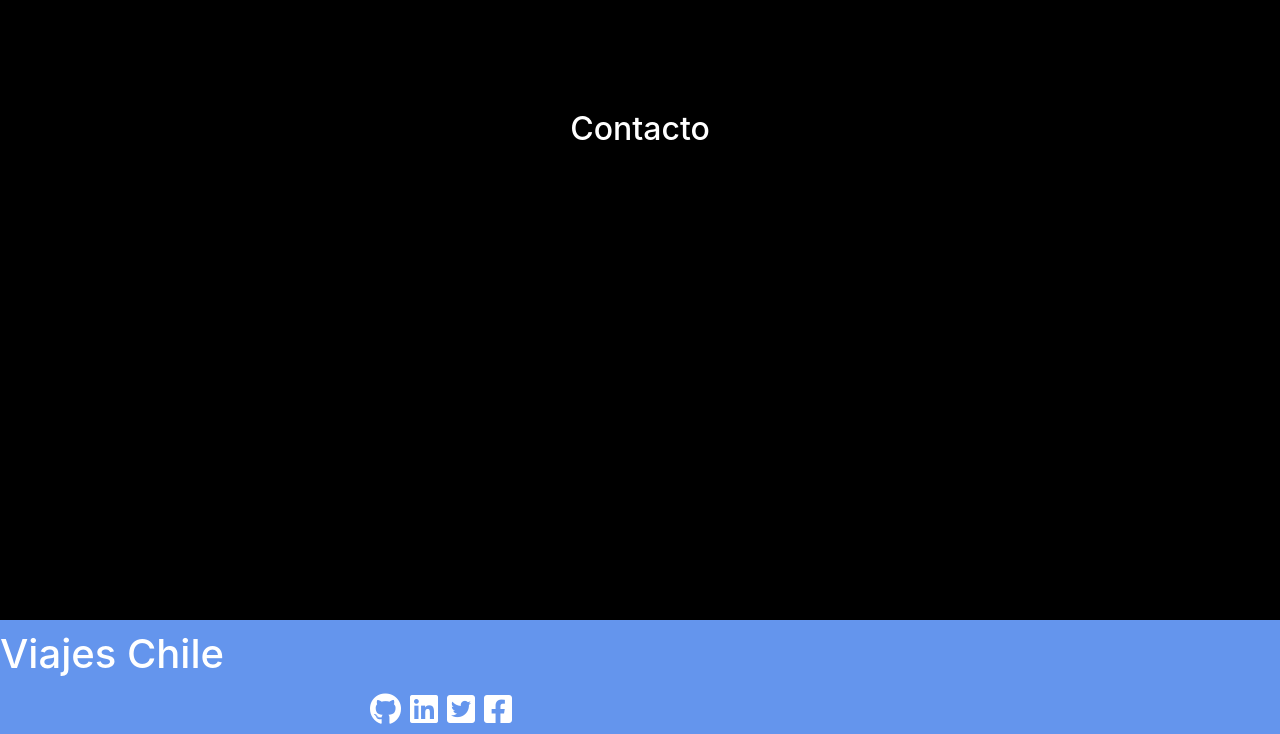
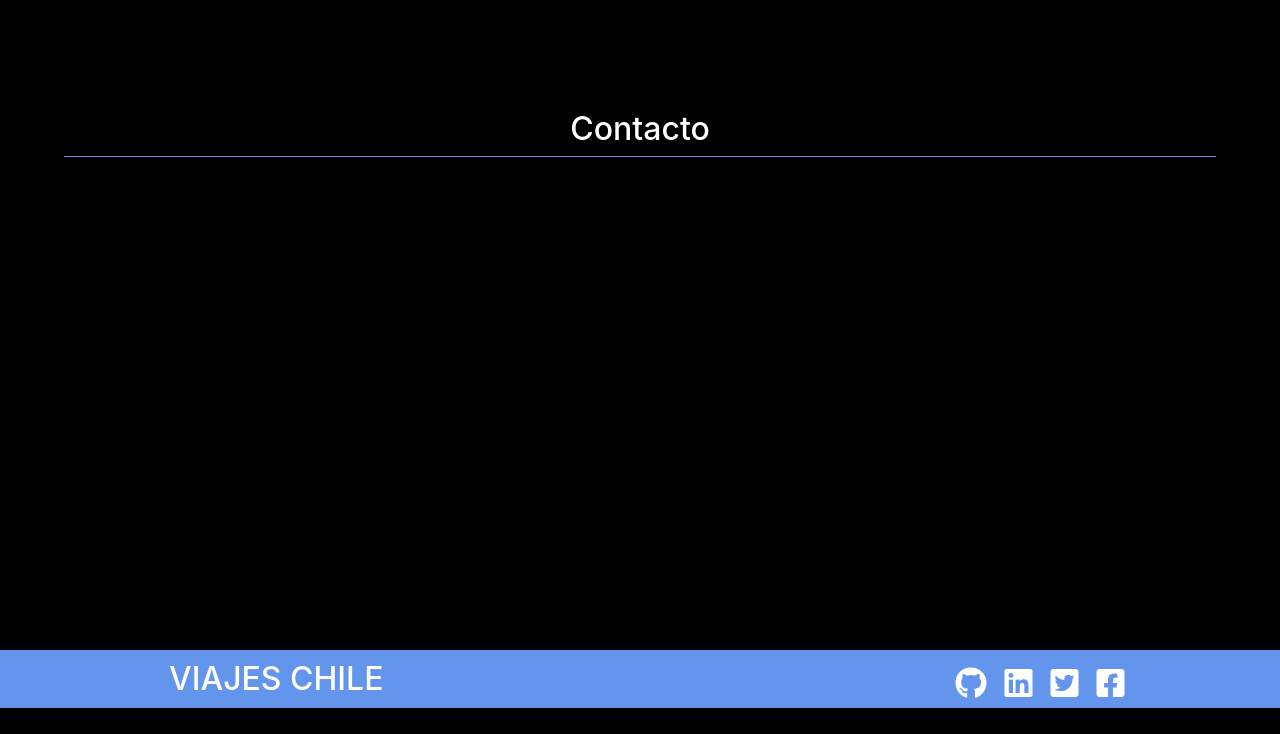
Before and after one commit to sgmirandaa/PruebaViajes, a plain HTML site: page index.html in a window 1280 px wide. Shown: the part 1969-2703 px from the top of the page. After the commit the page ends 2677 px from the top, so only its background shows below. Drawn offline with nearby package versions, Linux system fonts and the light colour scheme; a script that the page names is missing.

Commit message:
Cambios esteticos de letras, pie de paginas , espacios y margenes.

```diff
--- a/assets/style.css
+++ b/assets/style.css
@@ -1,3 +1,7 @@
+html{
+    scroll-behavior: smooth;
+}
+
 .header{
     background-color: transparent;
 }
@@ -55,6 +59,8 @@ body{
 .piePagina{
     background-color: cornflowerblue;
     color: white;
+    text-align: left;
+    padding-top: 10px;
 }
 hr {
     border: 0 nonec cornflowerblue;
@@ -69,15 +75,26 @@ p{
     background-color: cornflowerblue;
 }
 
-.viajesChile{
-    text-align: left;
-    padding-top: 10px;
+.gridFooter{
+    display: grid;
+    grid-template-columns: auto auto;
 }
-
 
 .iconosContactos{
     text-align: right;
-    width: 40%;
     font-size: 200%;
-    padding: auto;
+    padding-right: 25%;
 }
+
+.viajesChile{
+    text-align: left;
+    padding-left: 25%;
+}
+
+.padding-iconos{
+    padding: 1%;
+}
+
+.espacio{
+    padding-bottom: 2%;
+}
--- a/index.html
+++ b/index.html
@@ -28,7 +28,6 @@
       </nav>
       <div>
         <nav class="navbar navbar-expand-md navbar-dark justify-content-center">
-          <a class="navbar-brand abs" href="#">Bienvenido</a>
           <button class="navbar-toggler" type="button" data-toggle="collapse" data-target="#collapsingNavbar">
             <span class="navbar-toggler-icon"></span>
           </button>
@@ -163,6 +162,7 @@
     <div class="Contacto">
       <div>
         <h2>Contacto</h2>
+        <hr class="espacio">
       </div>
 
       <div data-tf-widget="denAmnbk" style="width:100%;height:400px;"></div>
@@ -172,14 +172,16 @@
 
   <!---Pie de Pagina--->
   <footer class="piePagina">
-    <div class="viajesChile">
-      <h1>Viajes Chile</h1 >
-    </div>
-    <div class="iconosContactos">
-      <i class="fab fa-github"></i>
-      <i class="fab fa-linkedin"></i>
-      <i class="fab fa-twitter-square"></i>
-      <i class="fab fa-facebook-square"></i>
+    <div class="gridFooter">
+      <div class="viajesChile">
+        <h2>VIAJES CHILE</h2 >
+      </div>
+      <div class="iconosContactos">
+        <i class="fab fa-github padding-iconos"></i>
+        <i class="fab fa-linkedin padding-iconos"></i>
+        <i class="fab fa-twitter-square padding-iconos"></i>
+        <i class="fab fa-facebook-square padding-iconos"></i>
+      </div>
     </div>
   </footer>
   <!---Pie de Pagina--->
```
